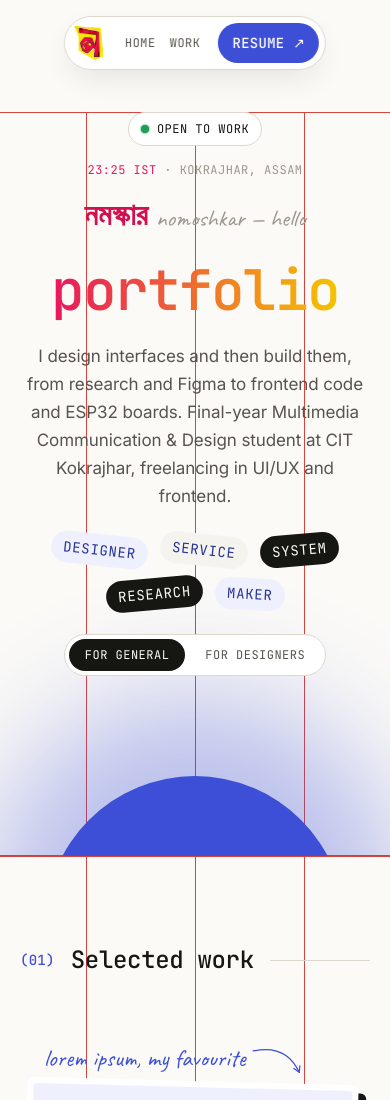
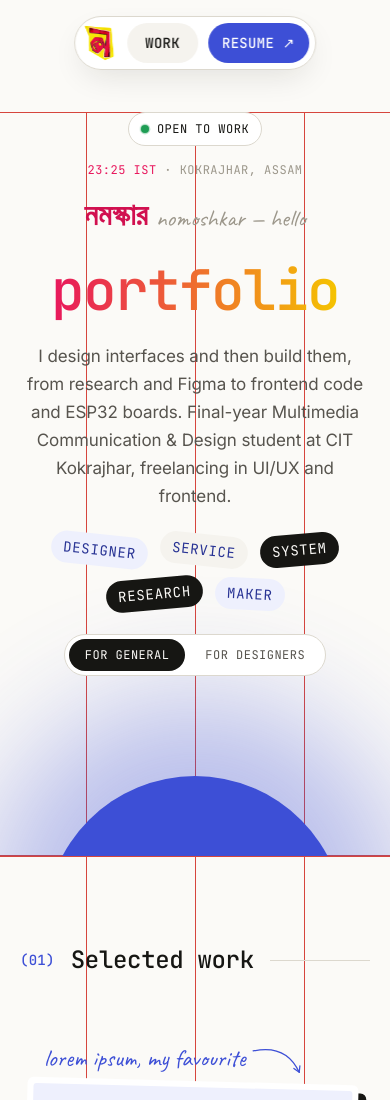
Before and after one commit to nilotpalsarkar03-boop/portfolio, a plain HTML site: page index.html in a window 390 px wide. Shown: the top 1100 px of the page. Drawn offline with Linux system fonts and the light colour scheme.

Commit message:
Phone header: Work button replaces the theme toggle (logo · Work · Resume)
Co-Authored-By: Claude Opus 5.5 <noreply@anthropic.com>
Claude-Session: https://claude.ai/code/session_01BfmB5CHrxdxxkXFoWoYpjS

```diff
--- a/index.html
+++ b/index.html
@@ -37,12 +37,12 @@
 <header class="nav" aria-label="Main">
   <a class="nav__logo" href="#top" aria-label="Home"><img src="assets/logo.png" alt="Nilotpal's logo: the Bengali word না" width="31" height="36"></a>
   <nav class="nav__links">
-    <a class="nav__home" href="#top">Home</a>
     <a href="#selected-work">Work</a>
     <a href="#after-hours">Playground</a>
     <a href="#about">About</a>
   </nav>
   <button class="nav__diya" type="button" aria-label="Dark mode (coming soon)" title="Dark mode coming soon"><img src="assets/diya.svg" alt="" width="24" height="24"></button>
+  <a class="nav__work" href="#selected-work">Work</a>
   <a class="btn btn--primary" data-c="resume" href="#" aria-label="Download résumé">Resume ↗</a>
 </header>
 
--- a/styles.css
+++ b/styles.css
@@ -271,14 +271,13 @@ button{font:inherit;border:0;background:none;cursor:pointer;color:inherit}
   .hero__ground{top:auto;bottom:-139px;left:-50vw;right:-50vw}
   .hero__horizon{display:none}
 }
-.nav__home{display:none}
+.nav__work{display:none}
 @media (max-width:560px){
-  /* Phone header: logo · Home · Work · Resume (no theme toggle) */
-  .nav{gap:12px}
-  .nav__links{display:flex;gap:14px;padding:0 6px}
-  .nav__links a{display:none}
-  .nav__links a.nav__home,.nav__links a[href="#selected-work"]{display:inline}
+  /* Phone header: logo · Work · Resume (Work replaces the theme toggle) */
+  .nav__links{display:none}
   .nav__diya{display:none}
+  .nav__work{display:inline-flex;align-items:center;height:40px;padding:0 18px;border-radius:20px;background:var(--subtle);font:500 14px/20px var(--mono);letter-spacing:.28px;text-transform:uppercase;color:var(--text)}
+  .nav__work:hover{background:var(--accent-subtle);color:var(--on-subtle)}
   /* After hours: two polaroids visible side by side, swipe for more */
   .collage{gap:14px;padding:16px 4px 24px}
   .polaroid{width:calc((100% - 14px) / 2);padding:8px 8px 12px;gap:8px;transform:rotate(calc(var(--r) * .4))}
```
